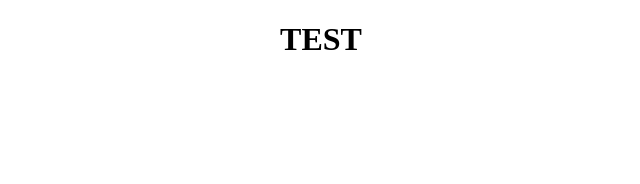
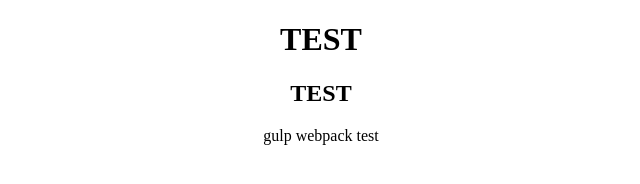
Before and after one commit to andmorefine/gulp.webpack, a website: page index.html in a window 1280 px wide. Shown: the whole page, without its empty margins (319-959 px from the left). Drawn offline with Linux system fonts and the light colour scheme.

Commit message:
add index

```diff
--- a/index.html
+++ b/index.html
@@ -8,5 +8,7 @@ body {
 </style>
 <body>
 <h1>TEST</h1>
+<h2>TEST</h2>
+<p>gulp webpack test</p>
 </body>
 </html>
```
